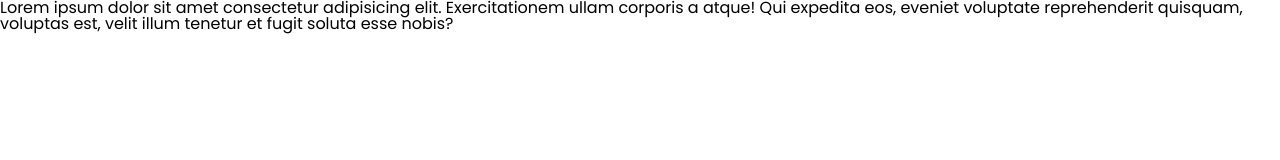
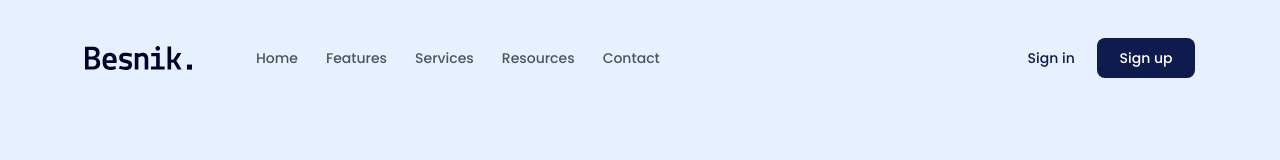
Before and after one commit to dunlokdev/f8-project-1, a plain HTML site: page index.html in a window 1280 px wide. Drawn offline with Linux system fonts and the light colour scheme.

Commit message:
Làm phần navbar

```diff
--- a/assets/css/style.css
+++ b/assets/css/style.css
@@ -1,5 +1,9 @@
 * {
   box-sizing: border-box;
+}
+
+:root {
+  --primary-color: #0f1b4c;
 }
 
 html {
@@ -8,5 +12,75 @@ html {
 
 body {
   font-size: 1.6rem;
-  font-family: "Poppins";
+  font-family: "Poppins", sans-serif;
 }
+
+/* Common */
+a {
+  text-decoration: none;
+}
+.content {
+  width: 1110px;
+  max-width: calc(100% - 48px);
+  margin-left: auto;
+  margin-right: auto;
+}
+
+.btn {
+  display: inline-block;
+  min-width: 98px;
+  padding: 18px 16px;
+  background: var(--primary-color);
+  border-radius: 8px;
+  font-weight: 500;
+  font-size: 1.4rem;
+  text-align: center;
+  color: #ffffff;
+}
+
+.btn:hover {
+  opacity: 0.9;
+}
+
+/* Header */
+.header {
+  background: #e6f0ff;
+  height: 100vh;
+}
+
+.navbar {
+  display: flex;
+  align-items: center;
+  padding-top: 38px;
+}
+
+.navbar ul {
+  display: flex;
+  margin-left: 50px;
+}
+
+.navbar .action {
+  margin-left: auto;
+}
+
+.navbar ul a {
+  font-weight: 500;
+  font-size: 1.4rem;
+  color: #4f5361;
+  padding: 8px 14px;
+}
+
+.navbar ul a:hover {
+  text-decoration: underline;
+}
+
+.navbar .action-link {
+  font-weight: 500;
+  font-size: 1.4rem;
+  color: var(--primary-color);
+}
+
+.navbar .action-btn {
+  padding: 13px 16px;
+  margin-left: 18px;
+}
--- a/index.html
+++ b/index.html
@@ -11,10 +11,31 @@
     <link rel="stylesheet" href="./assets/css/style.css" />
   </head>
   <body>
-    <p>
-      Lorem ipsum dolor sit amet consectetur adipisicing elit. Exercitationem
-      ullam corporis a atque! Qui expedita eos, eveniet voluptate reprehenderit
-      quisquam, voluptas est, velit illum tenetur et fugit soluta esse nobis?
-    </p>
+    <main>
+      <!-- Header -->
+      <header class="header">
+        <div class="content">
+          <nav class="navbar">
+            <!-- Logo -->
+            <img src="./assets/img/logo.svg" alt="Besnik." />
+
+            <!-- Navigation -->
+            <ul>
+              <li><a href="#!">Home</a></li>
+              <li><a href="#!">Features</a></li>
+              <li><a href="#!">Services</a></li>
+              <li><a href="#!">Resources</a></li>
+              <li><a href="#!">Contact</a></li>
+            </ul>
+
+            <!-- Action -->
+            <div class="action">
+              <a href="#!" class="action-link">Sign in</a>
+              <a href="#!" class="btn action-btn">Sign up</a>
+            </div>
+          </nav>
+        </div>
+      </header>
+    </main>
   </body>
 </html>
```
Also changed, not shown: assets/img/logo.svg (added).
